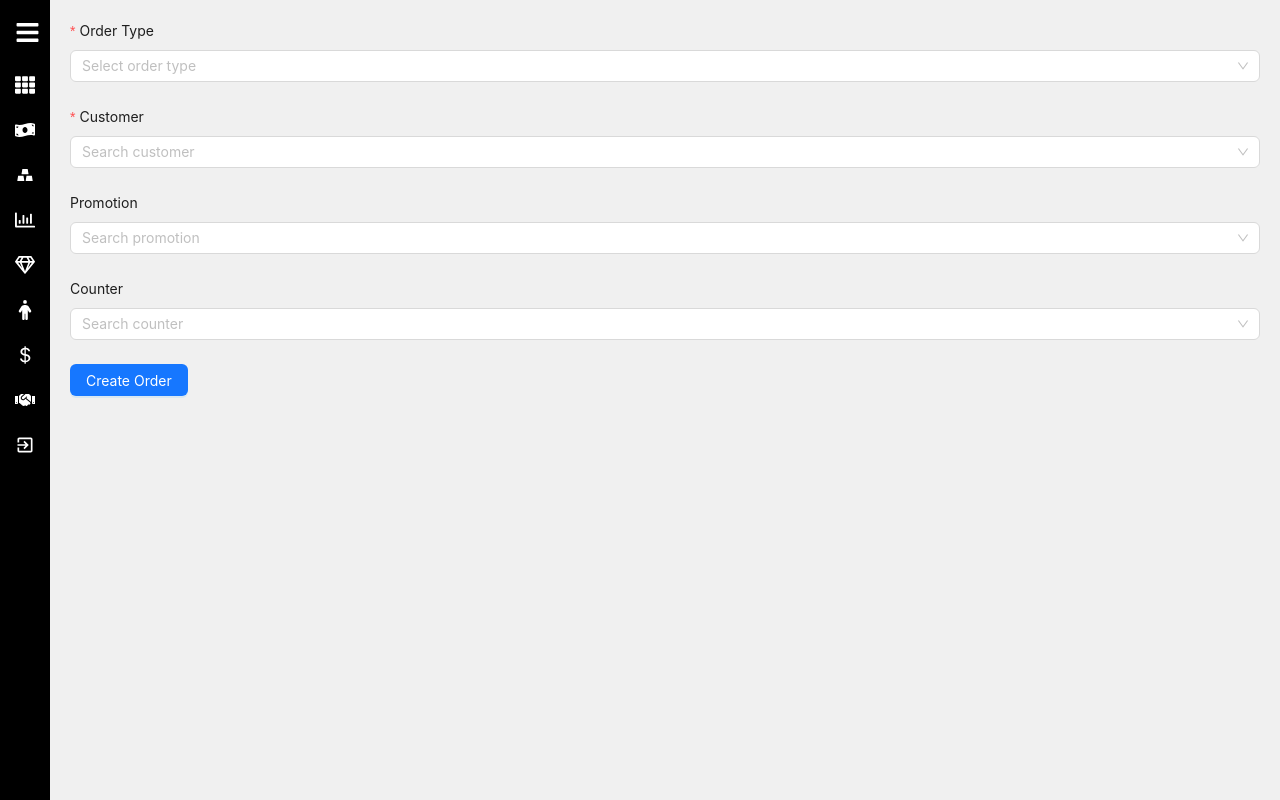
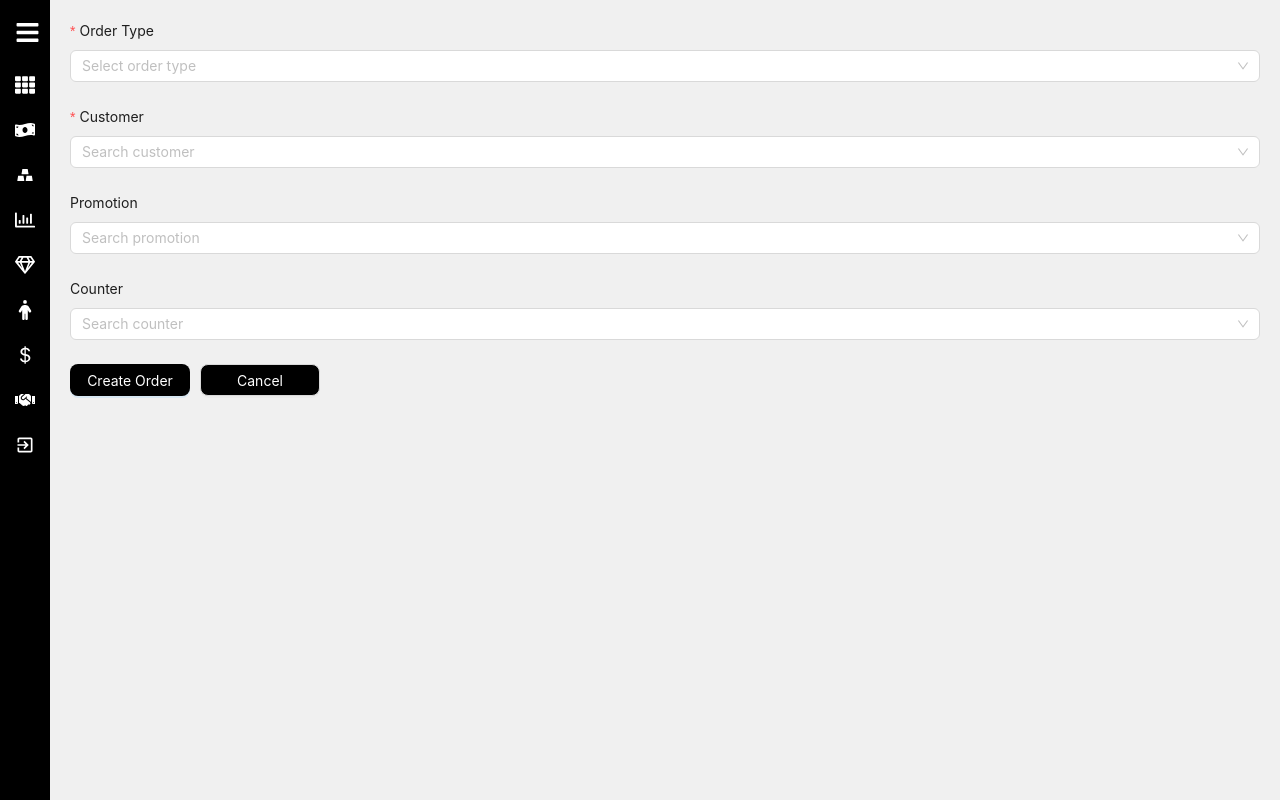
Before and after one commit to Apple1696/SWP-Retake, a React (Vite) app in the folder Front-End/: page /create-order in a window 1280 px wide. Built offline with nearby package versions, Linux system fonts and the light colour scheme.

Commit message:
Add Cancel button and CSS in CreateOrder page

```diff
--- a/Front-End/src/components/pages/OrderReport/CreateOrder.jsx
+++ b/Front-End/src/components/pages/OrderReport/CreateOrder.jsx
@@ -1,6 +1,6 @@
+import { Button, Form, Select } from 'antd';
+import axios from 'axios';
 import React, { useState } from 'react';
-import { Form, Input, Select, Button } from 'antd';
-import axios from 'axios';
 
 const { Option } = Select;
 
@@ -86,10 +86,23 @@ export default function CreateOrder() {
       </Form.Item>
 
       <Form.Item>
-        <Button type="primary" htmlType="submit">
-          Create Order
-        </Button>
-      </Form.Item>
+      <Button type="primary" htmlType="submit" style={{
+    backgroundColor: '#000',
+    borderRadius: '8px',
+    width: '120px',
+    marginRight: '10px'
+  }}>
+    Create Order
+  </Button>
+  <Button type="default" onClick={() => history.push('/OrderReport')} style={{
+  backgroundColor: '#000',
+  color: '#fff', // add this line to make the text color white
+  borderRadius: '8px',
+  width: '120px'
+}}>
+  Cancel
+</Button>
+</Form.Item>
     </Form>
   );
 }
```
